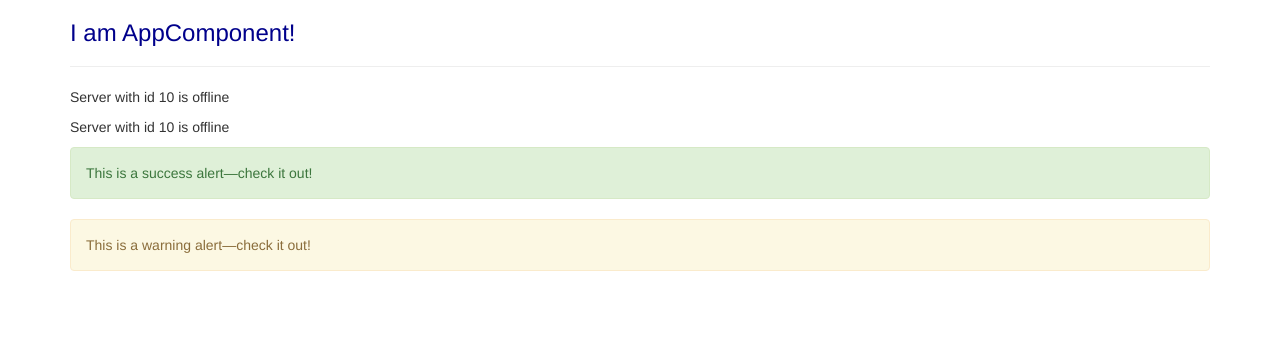
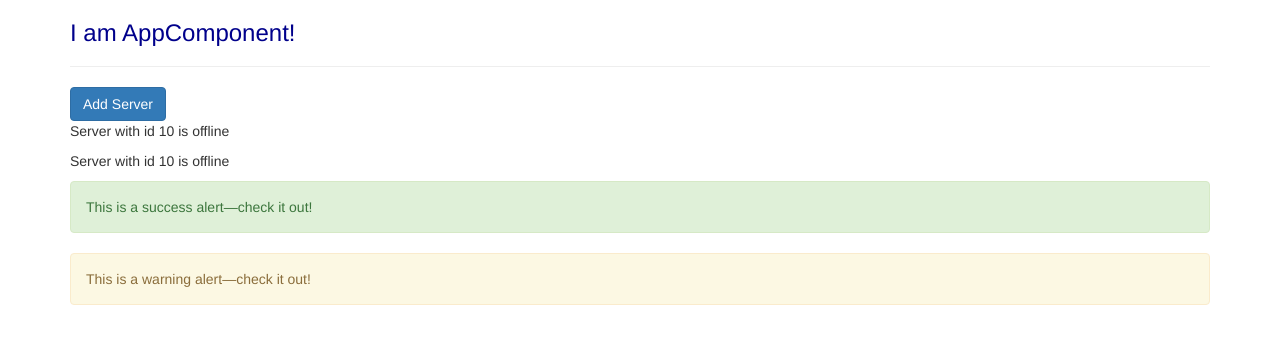
Before and after one commit to behrami/my-first-app, an Angular app: page / in a window 1280 px wide. Shown: the top 344 px of the page. Built offline with nearby package versions, Linux system fonts and the light colour scheme.

Commit message:
property binding with disabled attribute for a button

```diff
--- a/src/app/servers/servers.component.html
+++ b/src/app/servers/servers.component.html
@@ -1 +1,3 @@
-<app-server></app-server> <app-server></app-server>
+<button class="btn btn-primary" [disabled]="!allowNewServer">Add Server</button>
+<app-server></app-server>
+<app-server></app-server>
--- a/src/app/servers/servers.component.ts
+++ b/src/app/servers/servers.component.ts
@@ -8,7 +8,13 @@
   styleUrls: ['./servers.component.css'],
 })
 export class ServersComponent implements OnInit {
-  constructor() {}
+  allowNewServer = false;
+
+  constructor() {
+    setTimeout(() => {
+      this.allowNewServer = true;
+    }, 2000);
+  }
 
   ngOnInit(): void {}
 }
```
